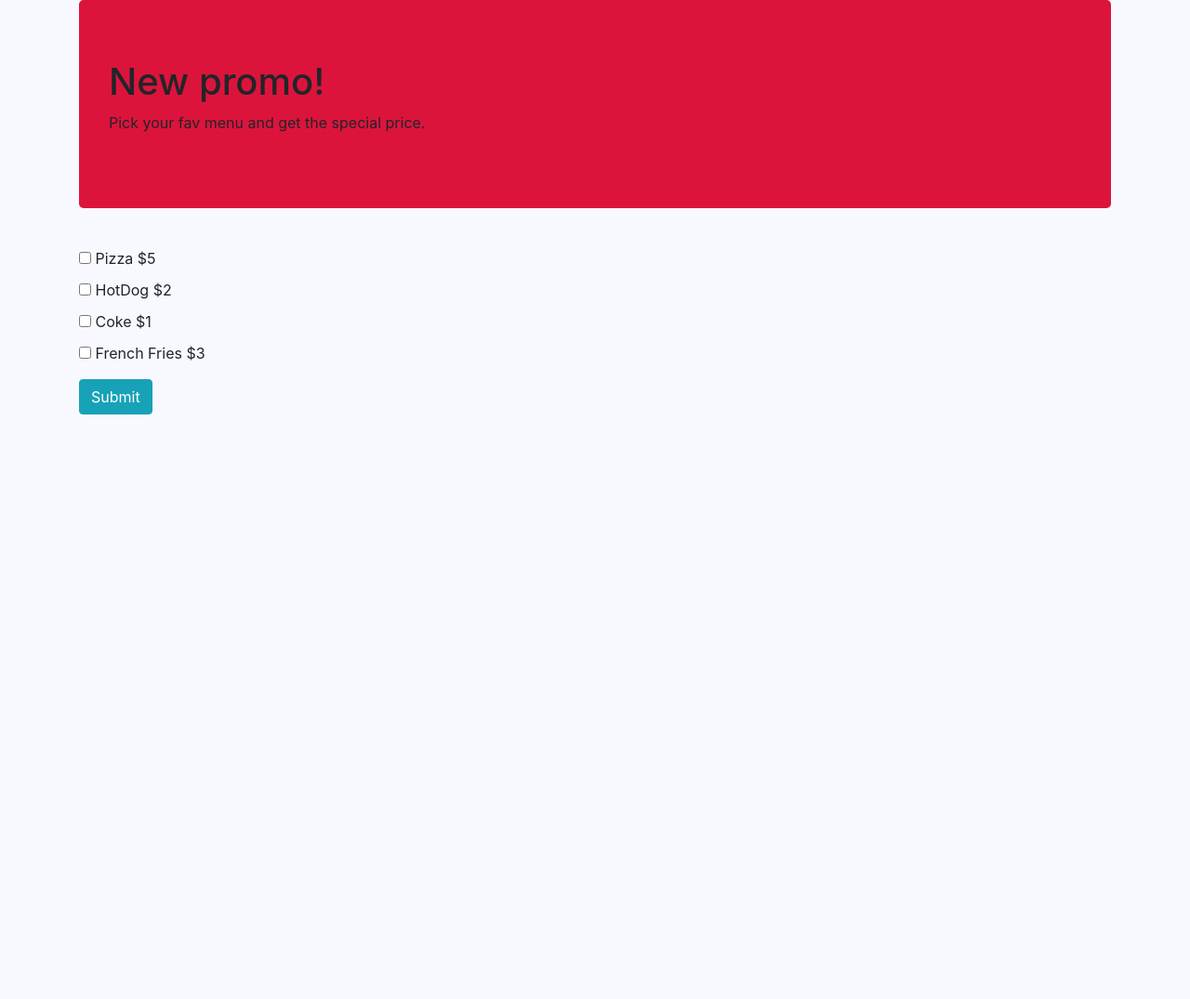
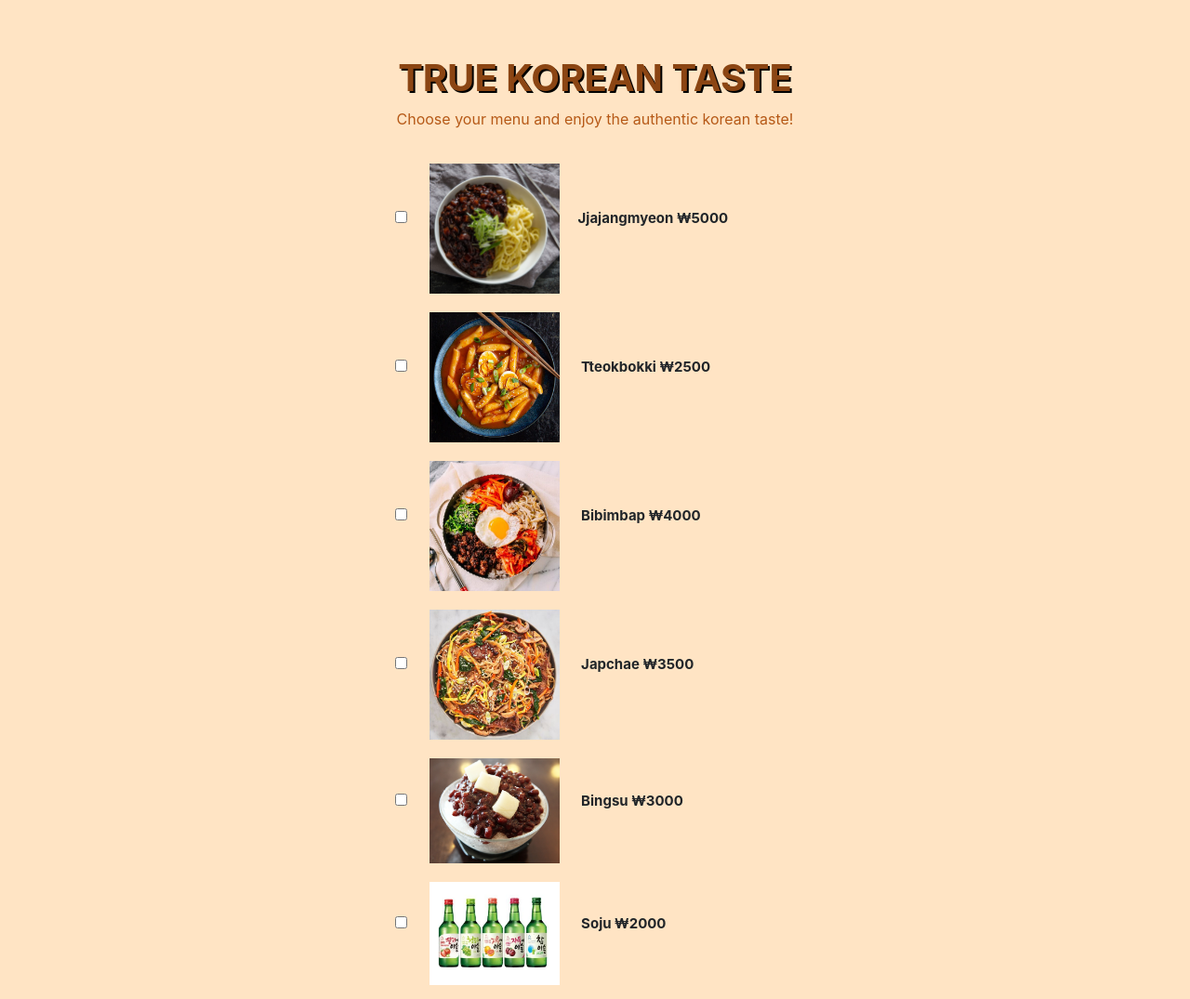
Before and after one commit to salsaputrii/salsaputrii.github.io, a plain HTML site: page myform.html in a window 1280 px wide. Shown: the top 1075 px of the page at 93% size. Before the commit the page ends 800 px from the top, so only its background shows below. Drawn offline with nearby package versions, Linux system fonts and the light colour scheme.

Commit message:
upload tugas myform

```diff
--- a/myform.html
+++ b/myform.html
@@ -4,48 +4,97 @@
 <link rel="stylesheet" href="https://maxcdn.bootstrapcdn.com/bootstrap/4.5.2/css/bootstrap.min.css">
 <script src="https://ajax.googleapis.com/ajax/libs/jquery/3.5.1/jquery.min.js"></script>
 <style>
-    .infobox { margin-top: 15px; }
-    .error { color: red; }
+    .infobox { margin-top: 15px;}
+
+    .error {
+            color: red;
+            padding-top: 12px;
+            font-weight: bold;
+            }
+
+    .padding {padding-left: 20px;}
+
+    .container {
+                width: 500px;
+                margin-top: 60px;
+                margin-bottom: 60px;
+    }
+
+    h1 {
+        text-shadow: 2px 2px black;
+        font-weight: bold;
+        color: saddlebrown;
+        text-align: center;
+        }
+
+    .one {
+          color: rgb(182, 89, 23);
+          text-align: center;
+          }
+
+    .result {
+            color: royalblue;
+            padding-top: 12px;
+            font-weight: bold;
+          }
+
+    .img {
+                width: 40%;
+        padding-right: 20px;
+        padding-left: 20px;
+        padding-top: 20px;
+    }
+
+    .menu {
+            font-size: 15px;
+            font-weight: bold;
+    }
 </style>
 </head>
 
-<body style="background-color:ghostwhite;">
-    <div class="container">
-        <div class="jumbotron" style="background-color:crimson;">
-            <h1>New promo!</h1>
-            <p>Pick your fav menu and get the special price.</p>
-          </div>
-    <form>
-    <input type="checkbox" id="pizza" name="pizza" value=5 class="infobox"> Pizza $5 <br>
-    <input type="checkbox" id="hotdog" name="hotdog" value=2 class="infobox"> HotDog $2<br>
-    <input type="checkbox" id="coke" name="coke" value=1 class="infobox"> Coke $1<br>
-    <input type="checkbox" id="fries" name="fries" value=3 class="infobox"> French Fries $3<br>
-    <p class="error">Pilih setidaknya satu menu.</p>
+<body style="background-color:bisque;">
+        <div class="container">
+            <h1>TRUE KOREAN TASTE</h1>
+            <p class="one">Choose your menu and enjoy the authentic korean taste!</p>
+    <form class="padding menu">
+    <input type="checkbox" id="jjaajangmyeon" name="jjaajangmyeon" value=5000 class="infobox">
+    <img class="img" src="foto_form/jjajangmyeon.jpg">Jjajangmyeon ₩5000<br>
+    <input type="checkbox" id="tteokbokki" name="tteokbokki" value=2500 class="infobox">
+    <img class="img" src="foto_form/tteokbokki.jpg"> Tteokbokki ₩2500<br>
+    <input type="checkbox" id="bibimbap" name="bibimbap" value=4000 class="infobox">
+    <img class="img" src="foto_form/bibimbap.jpg"> Bibimbap ₩4000<br>
+    <input type="checkbox" id="japchae" name="japchae" value=3500 class="infobox">
+    <img class="img" src="foto_form/japchae.jpg"> Japchae ₩3500<br>
+    <input type="checkbox" id="bingsu" name="bingsu" value=3000 class="infobox">
+    <img class="img" src="foto_form/bingsu.jpg"> Bingsu ₩3000<br>
+    <input type="checkbox" id="soju" name="soju" value=2000 class="infobox">
+    <img class="img" src="foto_form/soju.jpg"> Soju ₩2000<br>
+    <p class="error">Anda belum memilih menu. Pilih setidaknya satu menu.</p>
     <p class="result"></p>
     <script>
         $(document).ready(function() {
-                $('.error').hide();
-                $('.submit').click(function(event){
-                        var amt=0;
-                        var count=$('input:checked').length;
+                $('.error').hide(); //class dengan nama error disembunyikan dahulu. akan muncul ketika user mengeklik sumbit tanpa memilih checkbox
+                $('.submit').click(function(event){ //tombol submit diklik
+                        var amt=0; //nilai awal ketika user belum memilih menu. disimpan dalam variabel amt
+                        var count=$('input:checked').length; //membaca input chekbox user. data disimpan dalam variabel count
                         if(count==0)
                         {
-                                $('p.result').hide();
-                                $('.error').show();
+                                $('p.result').hide(); //ketika harga menu adalah nol maka class result disembunyikan
+                                $('.error').show(); //ketika harga menu adalah nol maka akan muncul class error
                         }
                         else
                         {
-                                $('form').find(':checkbox').each(function(){
-                                        if($(this).is(':checked'))
+                                $('form').find(':checkbox').each(function(){ //menemukan checkbox yang dipilih user
+                                        if($(this).is(':checked')) //mengecek nilai yang ada pada checkbox yang dipilih user
                                         {
-                                                amt=amt+parseInt($(this).val());
+                                                amt=amt+parseInt($(this).val()); //menjumlahkan value dari checkbox yang dipilih user
                                         }
                                 });
-                                $('.error').hide();
-                                $('p.result').show();
-                                $('p.result').text('Your bill is $ '+amt);
+                                $('.error').hide(); //ketika harga menu tidak sama dengan nol maka class error akan disembunyikan
+                                $('p.result').show(); //ketika harga menu tidak sama dengan nol maka class result akan ditampilkan
+                                $('p.result').text('Harga totalnya ₩'+amt); //menampilkan total harga dari menu yang dipilih user
                         }
-                        event.preventDefault();
+                        event.preventDefault(); //mencegah terjadinya default
                 });
         });
     </script>
```
Also changed, not shown: foto_form/bibimbap.jpg (added), foto_form/bingsu.jpg (added), foto_form/japchae.jpg (added), foto_form/jjajangmyeon.jpg (added), foto_form/soju.jpg (added), foto_form/tteokbokki.jpg (added).
